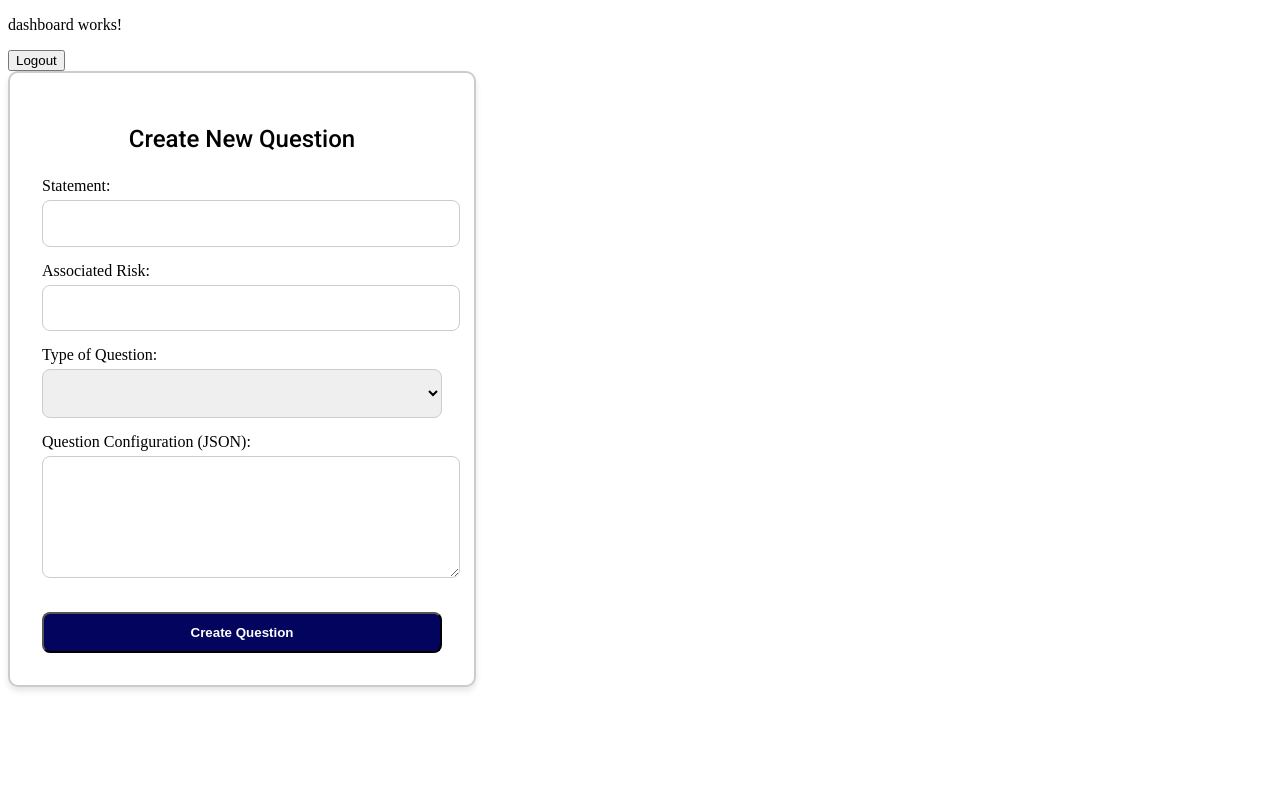
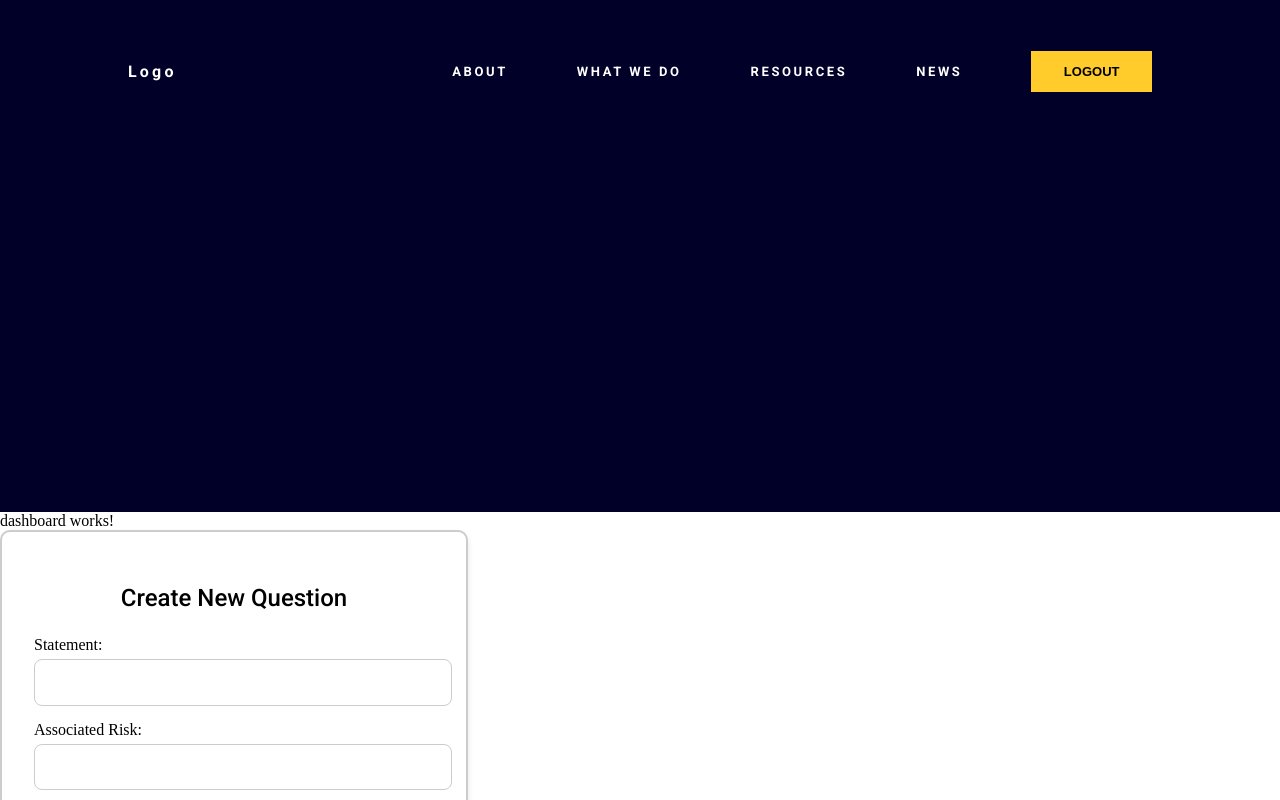
Before and after one commit to JohanBautistaQ/Front, an Angular app: page /dashboard in a window 1280 px wide. Shown: the top 800 px of the page. Built offline with nearby package versions, Linux system fonts and the light colour scheme; sample sign-in values are in the browser's storage.

Commit message:
dashboard css

```diff
--- a/src/app/dashboard/dashboard.component.css
+++ b/src/app/dashboard/dashboard.component.css
@@ -0,0 +1,117 @@
+/* http://meyerweb.com/eric/tools/css/reset/
+   v2.0 | 20110126
+   License: none (public domain)
+*/
+
+html, body, div, span, applet, object, iframe,
+h1, h2, h3, h4, h5, h6, p, blockquote, pre,
+a, abbr, acronym, address, big, cite, code,
+del, dfn, em, img, ins, kbd, q, s, samp,
+small, strike, strong, sub, sup, tt, var,
+b, u, i, center,
+dl, dt, dd, ol, ul, li,
+fieldset, form, label, legend,
+table, caption, tbody, tfoot, thead, tr, th, td,
+article, aside, canvas, details, embed,
+figure, figcaption, footer, header, hgroup,
+menu, nav, output, ruby, section, summary,
+time, mark, audio, video {
+	margin: 0;
+	padding: 0;
+	border: 0;
+	font-size: 100%;
+	font: inherit;
+	vertical-align: baseline;
+}
+/* HTML5 display-role reset for older browsers */
+article, aside, details, figcaption, figure,
+footer, header, hgroup, menu, nav, section {
+	display: block;
+}
+body {
+	line-height: 1;
+}
+ol, ul {
+	list-style: none;
+}
+blockquote, q {
+	quotes: none;
+}
+blockquote:before, blockquote:after,
+q:before, q:after {
+	content: '';
+	content: none;
+}
+table {
+	border-collapse: collapse;
+	border-spacing: 0;
+}
+
+
+.login-wrapper {
+    font-family: "Roboto", sans-serif;
+}
+
+#header {
+    padding:0 0 40%;
+    background-color: #000028;
+
+}
+.navbar{
+    background-color: #000028;
+    padding: 4% 10% 4%;
+    display: flex;
+    justify-content: space-between;
+    flex-wrap: wrap;
+    position: fixed;
+    top: 0;
+    left: 0;
+    width: 80%;
+    overflow: hidden;
+
+}
+
+.navbar div{
+    display: flex;
+    align-items: center;
+}
+
+.navbar #links {
+    display: flex;
+    flex-grow: 0.5;
+    flex-direction: row;
+    justify-content: space-between;
+    flex-wrap: wrap;
+}
+.navbar #links button{
+    color: black;
+    font-weight: 800;
+    font-size: small;
+    border: none;
+    padding: 1em 2.5em;
+    background-color: #ffcc2b;
+}
+
+.navbar #links button:hover{
+    cursor: pointer;
+    background-color: #dc9049;
+    transition: all 150ms ease-in-out;
+}
+
+
+.navbar a, .navbar h1{
+    color: white;
+    text-decoration: none;
+    font-weight: 700;
+    letter-spacing: 0.2em;
+}
+
+.navbar a {
+    font-size: small;
+}
+
+
+.navbar a:hover{
+    color: #dc9049;
+    transition: all 150ms ease-in-out;
+}
--- a/src/app/dashboard/dashboard.component.html
+++ b/src/app/dashboard/dashboard.component.html
@@ -1,5 +1,21 @@
+<div class="login-wrapper">
+  <header id="header">
+    <nav class="navbar">
+      <div>
+        <h1>Logo</h1>
+      </div>
+      <div id="links">
+        <a href="/about">ABOUT</a>
+        <a href="/whatwedo">WHAT WE DO</a>
+        <a href="/resources">RESOURCES</a>
+        <a href="/news">NEWS</a>
+        <button type="button" (click)="logout()">LOGOUT</button>
+      </div>
+    </nav>
+    <section></section>
+  </header>
+</div>
+
 <p>dashboard works!</p>
 
-<button type="button" (click)="logout()">Logout</button>
-
 <app-admin></app-admin>
--- a/src/styles.css
+++ b/src/styles.css
@@ -1 +1,4 @@
 /* You can add global styles to this file, and also import other style files */
+body {
+    margin:0
+}
```
